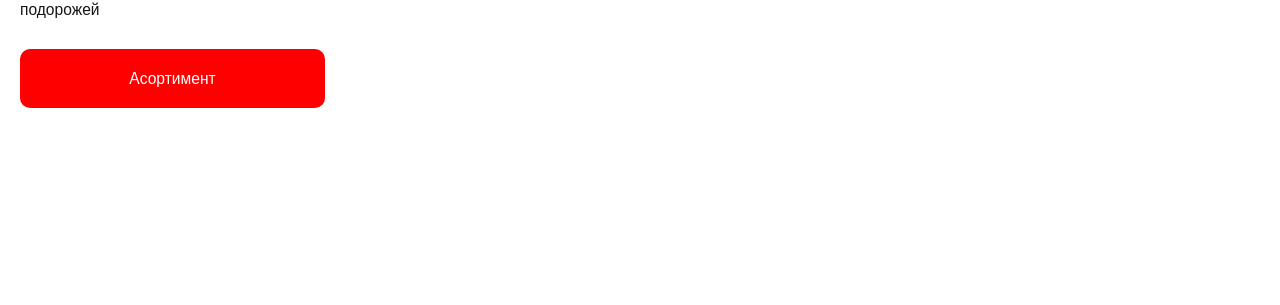
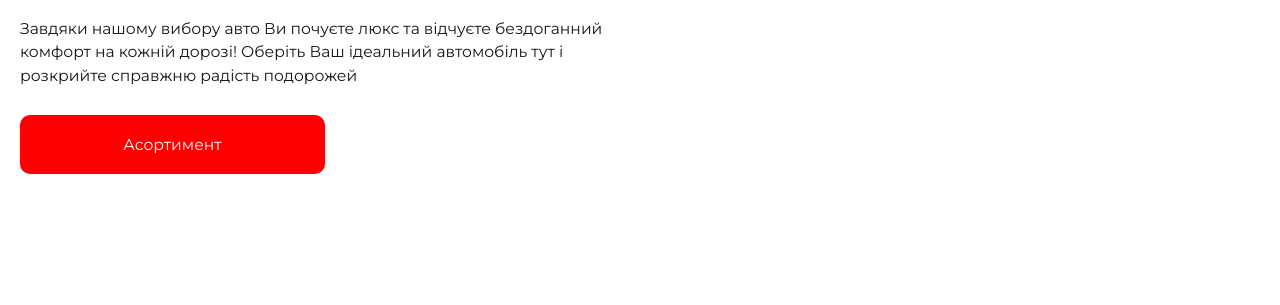
Before and after one commit to Nikolos-Nalivaiko/rudcars, a plain HTML site: page index.html in a window 1280 px wide. Shown: the part 283-588 px from the top of the page. Drawn offline with nearby package versions, Linux system fonts and the light colour scheme; files whose address does not match are found by name.

Commit message:
fonts upadte

```diff
--- a/css/style.css
+++ b/css/style.css
@@ -1,59 +1,6 @@
-@font-face {
-  font-family: Montserrat;
-  font-display: swap;
-  src: url("../fonts/Montserrat-Black.woff2") format("woff2"), url("../fonts/Montserrat-Black.woff") format("woff");
-  font-weight: 900;
-  font-style: normal;
-}
-
-@font-face {
-  font-family: Montserrat;
-  font-display: swap;
-  src: url("../fonts/Montserrat-Bold.woff2") format("woff2"), url("../fonts/Montserrat-Bold.woff") format("woff");
-  font-weight: 700;
-  font-style: normal;
-}
-
-@font-face {
-  font-family: Montserrat;
-  font-display: swap;
-  src: url("../fonts/Montserrat-ExtraBold.woff2") format("woff2"), url("../fonts/Montserrat-ExtraBold.woff") format("woff");
-  font-weight: 800;
-  font-style: normal;
-}
-
-@font-face {
-  font-family: Montserrat;
-  font-display: swap;
-  src: url("../fonts/Montserrat-Regular.woff2") format("woff2"), url("../fonts/Montserrat-Regular.woff") format("woff");
-  font-weight: 400;
-  font-style: normal;
-}
-
-@font-face {
-  font-family: Montserrat;
-  font-display: swap;
-  src: url("../fonts/Montserrat-SemiBold.woff2") format("woff2"), url("../fonts/Montserrat-SemiBold.woff") format("woff");
-  font-weight: 600;
-  font-style: normal;
-}
-
-@font-face {
-  font-family: Montserrat;
-  font-display: swap;
-  src: url("../fonts/Montserrat-Medium.woff2") format("woff2"), url("../fonts/Montserrat-Medium.woff") format("woff");
-  font-weight: 500;
-  font-style: normal;
-}
-
-@font-face {
-  font-family: Montserrat;
-  font-display: swap;
-  src: url("../fonts/Montserrat-Thin.woff2") format("woff2"), url("../fonts/Montserrat-Thin.woff") format("woff");
-  font-weight: 100;
-  font-style: normal;
-}
-
+@import url("https://fonts.googleapis.com/css2?family=Montserrat:ital,wght@0,100..900;
+
+1,100..900&display=swap");
 * {
   padding: 0px;
   margin: 0px;
@@ -291,7 +238,7 @@ h4 {
   color: #FE0000;
 }
 
-.no-webp .hero {
+.no-webp .hero{
   background: url(../img/hero-bg.png) no-repeat right; }
 
 .hero__headline {
@@ -452,7 +399,7 @@ h4 {
   gap: 75px;
 }
 
-.no-webp .about__image {
+.no-webp .about__image{
   background: url(../img/about-bg.png) no-repeat right; }
 
 .about__image {
@@ -1064,7 +1011,7 @@ h4 {
   font-weight: 500;
 }
 
-.no-webp .service__hero {
+.no-webp .service__hero{
   background: url(../img/service-bg.png) no-repeat right; }
 
 .service__hero {
@@ -1581,8 +1528,8 @@ h4 {
   }
 }
 
-.webp .hero { background: url(../img/hero-bg.webp) no-repeat right; }
-
-.webp .about__image { background: url(../img/about-bg.webp) no-repeat right; }
-
-.webp .service__hero { background: url(../img/service-bg.webp) no-repeat right; }
+.webp .hero{ background: url(../img/hero-bg.webp) no-repeat right; }
+
+.webp .about__image{ background: url(../img/about-bg.webp) no-repeat right; }
+
+.webp .service__hero{ background: url(../img/service-bg.webp) no-repeat right; }
--- a/index.html
+++ b/index.html
@@ -3,9 +3,9 @@
 <head>
     <meta charset="UTF-8">
     <meta name="viewport" content="width=device-width, initial-scale=1.0">
-    <link rel="stylesheet" href="css/style.min.css?_v=20240522110735">
-    <!-- <link rel="stylesheet" href="files/iconsfont.css?_v=20240522110735"> -->
-    <script src="https://ajax.googleapis.com/ajax/libs/jquery/1.11.3/jquery.min.js?_v=20240522110735"></script>
+    <link rel="stylesheet" href="css/style.min.css?_v=20240522112508">
+    <!-- <link rel="stylesheet" href="files/iconsfont.css?_v=20240522112508"> -->
+    <script src="https://ajax.googleapis.com/ajax/libs/jquery/1.11.3/jquery.min.js?_v=20240522112508"></script>
     <title>Головна сторінка</title>
 </head>
 <body>
@@ -239,6 +239,6 @@
 </main>
 
 </div>
-<script src="js/app.min.js?_v=20240522110735"></script>
+<script src="js/app.min.js?_v=20240522112508"></script>
 </body>
 </html>
```
Also changed, not shown: catalog.html (+4 -4 lines), contacts.html (+3 -3 lines), info.html (+3 -3 lines), request.html (+3 -3 lines), service.html (+3 -3 lines), css/style.min.css, fonts/Montserrat-Regular.woff (deleted).
